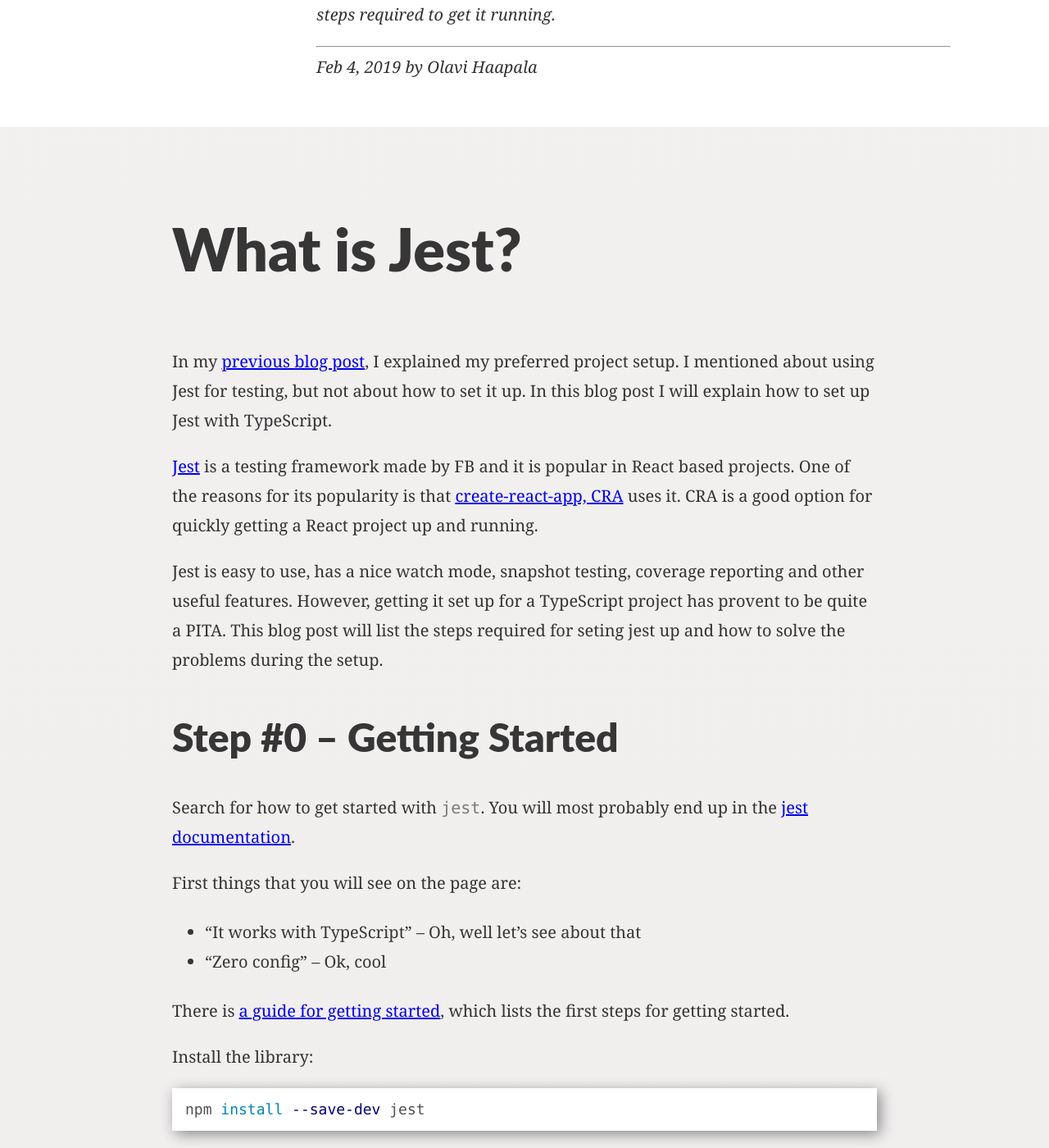
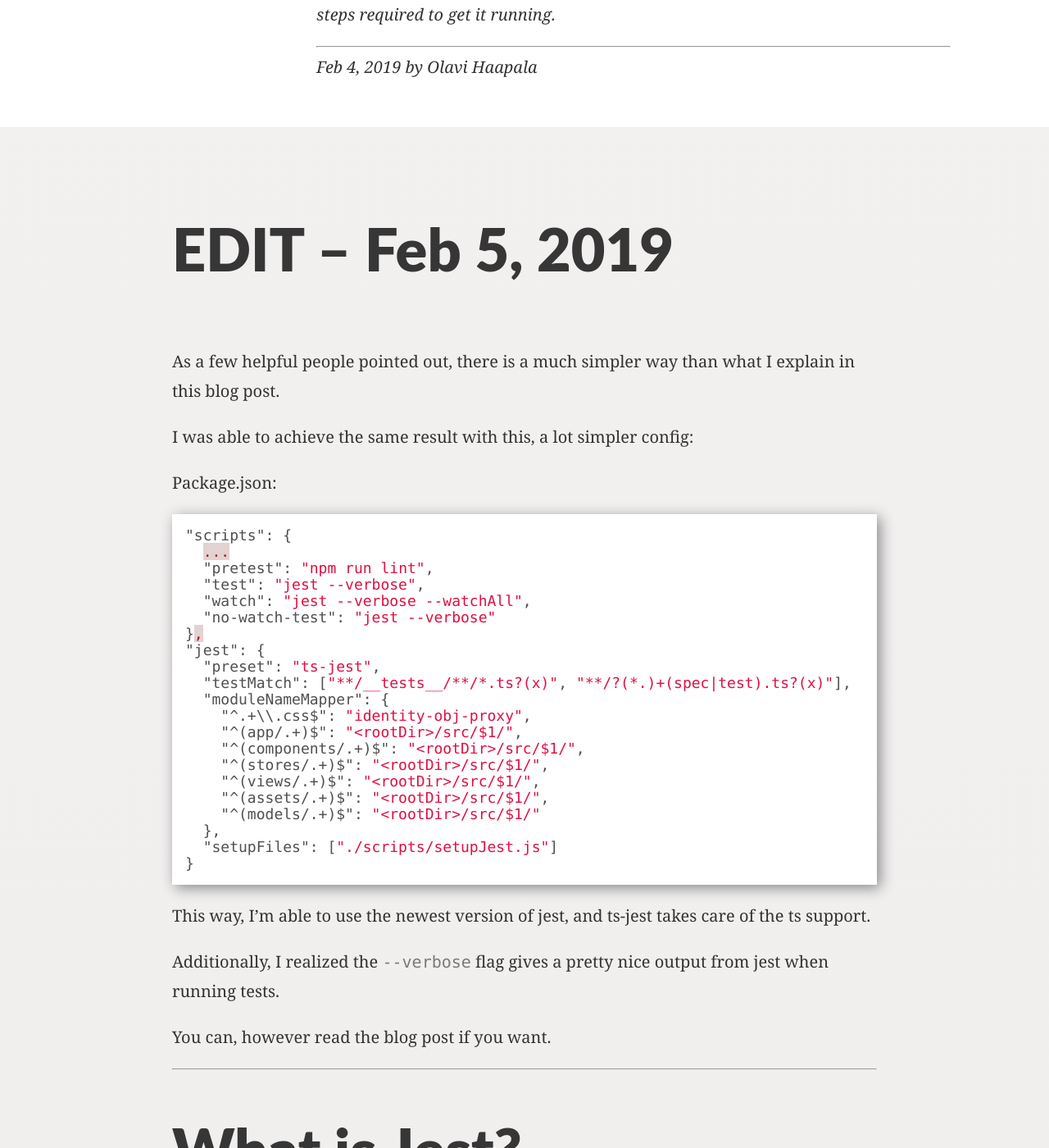
Before and after one commit to olpeh/olpeh.github.io, a Jekyll site: the page built from _posts/2019-02-04-using-jest-with-typescript.md, in a window 1280 px wide and 1400 px high, scrolled down 442 px. Shown: the whole window at 82% size. Built offline with Jekyll 4.4.1, drawn with Linux system fonts in a browser that asks for light colours.

Commit message:
Add an update on the config, simplified version

````diff
--- a/_posts/2019-02-04-using-jest-with-typescript.md
+++ b/_posts/2019-02-04-using-jest-with-typescript.md
@@ -8,6 +8,46 @@
 thumbnail: '/images/06-jest/jest.jpg'
 altText: 'Jest output'
 ---
+
+# EDIT – Feb 5, 2019
+
+As a few helpful people pointed out, there is a much simpler way than what I explain in this blog post.
+
+I was able to achieve the same result with this, a lot simpler config:
+
+Package.json:
+
+```json
+"scripts": {
+  ...
+  "pretest": "npm run lint",
+  "test": "jest --verbose",
+  "watch": "jest --verbose --watchAll",
+  "no-watch-test": "jest --verbose"
+},
+"jest": {
+  "preset": "ts-jest",
+  "testMatch": ["**/__tests__/**/*.ts?(x)", "**/?(*.)+(spec|test).ts?(x)"],
+  "moduleNameMapper": {
+    "^.+\\.css$": "identity-obj-proxy",
+    "^(app/.+)$": "<rootDir>/src/$1/",
+    "^(components/.+)$": "<rootDir>/src/$1/",
+    "^(stores/.+)$": "<rootDir>/src/$1/",
+    "^(views/.+)$": "<rootDir>/src/$1/",
+    "^(assets/.+)$": "<rootDir>/src/$1/",
+    "^(models/.+)$": "<rootDir>/src/$1/"
+  },
+  "setupFiles": ["./scripts/setupJest.js"]
+}
+```
+
+This way, I'm able to use the newest version of jest, and ts-jest takes care of the ts support.
+
+Additionally, I realized the `--verbose` flag gives a pretty nice output from jest when running tests.
+
+You can, however read the blog post if you want.
+
+<hr/>
 
 # What is Jest?
 
````
